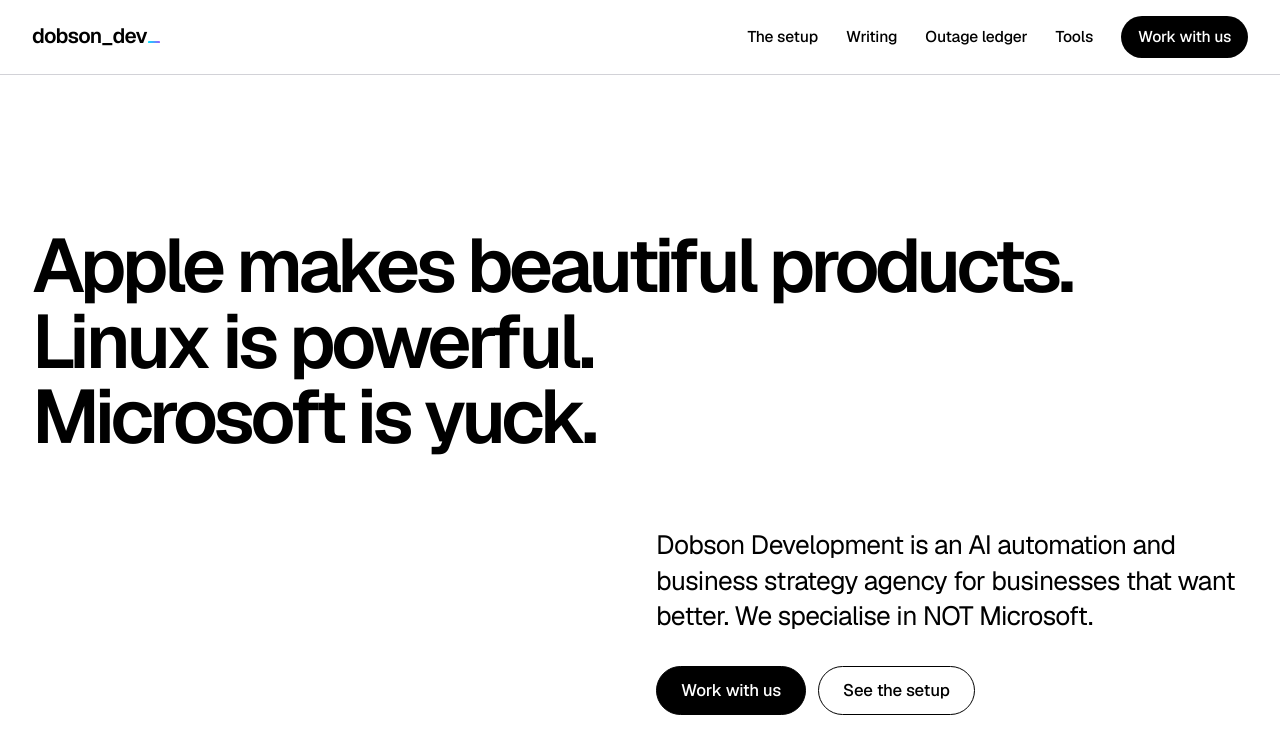
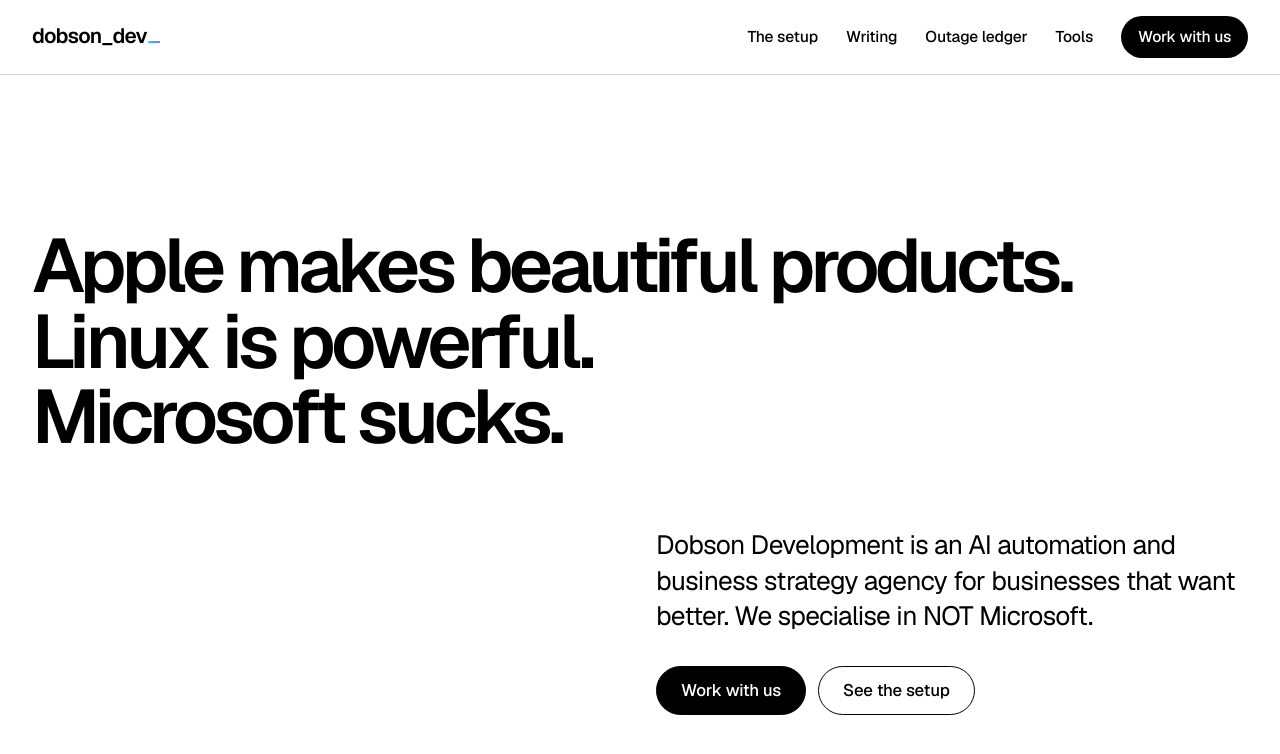
Before and after one commit to RADobson/dobson-dev-site, a Jekyll site: the page built from index.html, in a window 1280 px wide and 900 px high. Shown: the top 754 px of the window. Built offline with Jekyll 4.4.1, drawn with Linux system fonts in a browser that asks for light colours.

Commit message:
Hero line: Microsoft sucks
Co-Authored-By: Claude Fable 5.2 <noreply@anthropic.com>
Claude-Session: https://claude.ai/code/session_01HtXGLLn32FbwBLqSDUDidp

```diff
--- a/index.html
+++ b/index.html
@@ -14,7 +14,7 @@ description: "Apple makes beautiful products. Linux is powerful. Dobson Developm
     <h1 class="hero-statement">
         <span>Apple makes beautiful products.</span>
         <span>Linux is powerful.</span>
-        <span>Microsoft is yuck.</span>
+        <span>Microsoft sucks.</span>
     </h1>
     <div class="hero-sub">
         <div>
```
Also changed, not shown: assets/images/og-default.png.
